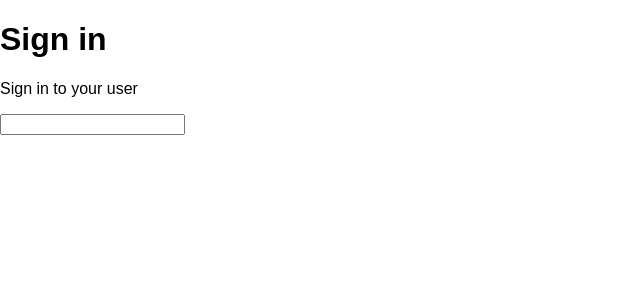
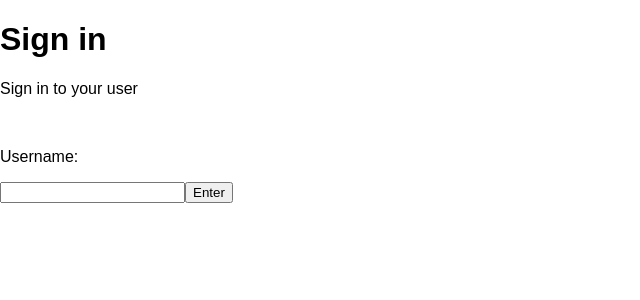
Before and after one commit to TheSithCoder/Mentorflow, a React (Create React App) app in the folder app/client/: page /signin in a window 1280 px wide. Shown: the top 300 px of the page, without its empty margins (0-640 px from the left). Built offline with nearby package versions, Linux system fonts and the light colour scheme.

Commit message:
sign in page

```diff
--- a/app/client/src/signin.js
+++ b/app/client/src/signin.js
@@ -12,8 +12,10 @@ class SignIn extends Component{
         return(
             <div>
                 <h1>Sign in</h1>
-                <p>Sign in to your user</p>
+                <p>Sign in to your user</p><br />
+                <p>Username: </p>
                 <input type="text" value=""></input>
+                <input type="button" value="Enter"></input>
             </div>
         )
     }
```
